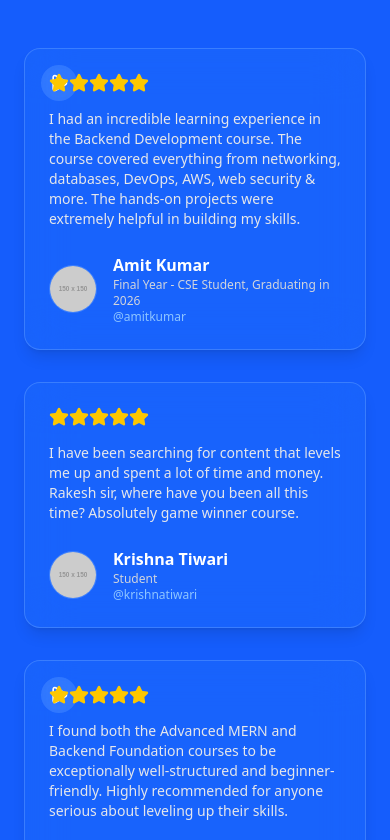
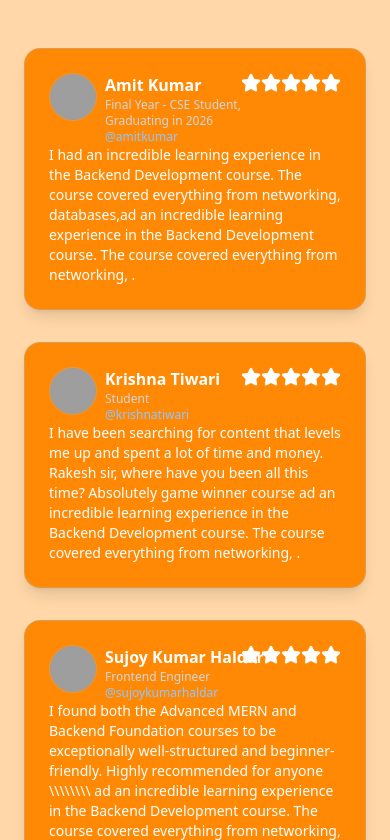
Before and after one commit to Santosh93kumar/Superior, a React (Vite) app: page / in a window 390 px wide. Shown: the part 4164-5004 px from the top of the page. Built offline with nearby package versions, Linux system fonts and the light colour scheme.

Commit message:
git changes

```diff
--- a/index.html
+++ b/index.html
@@ -4,7 +4,7 @@
     <meta charset="UTF-8" />
     <link rel="icon" type="image/svg+xml" href="/vite.svg" />
     <meta name="viewport" content="width=device-width, initial-scale=1.0" />
-    <title>vite-project</title>
+    <title>Superior Groups</title>
   </head>
   <body>
     <div id="root"></div>
--- a/src/component/Header.jsx
+++ b/src/component/Header.jsx
@@ -34,7 +34,7 @@ export default function Header() {
     <header
       className={`fixed top-0 left-0 w-full z-10 transition-all duration-500 ${
         isScrolled
-          ? "bg-black/40 backdrop-blur-md shadow-md"
+          ? "bg-orange-400 backdrop-blur-md shadow-md"
           : "bg-transparent"
       }`}
     >
@@ -113,13 +113,13 @@ export default function Header() {
         </nav>
 
         {/* Right: Contact Button */}
-        <div className="hidden md:block">
-          <a
-            href="tel:9999999"
-            className="text-orange-500 px-5 py-2 rounded-lg font-semibold border-2 border-orange-500 hover:bg-[#05CBC6] hover:text-white transition"
-          >
-            Contact Us: 9999999
-          </a>
+        <div className="hidden md:block space-x-3">
+         <button className="text-lg w-20 px-2 py-1 border-orange-400 text-orange-400 font-semibold border-2 rounded-lg">
+          Login
+         </button>
+         <button className="text-lg w-20 px-2 py-1 border-orange-400 bg-orange-400 text-white font-semibold border rounded-lg">
+          Sign up
+         </button>
         </div>
 
         {/* Mobile Hamburger Button */}
--- a/src/component/home/Testimonail.jsx
+++ b/src/component/home/Testimonail.jsx
@@ -287,84 +287,99 @@ const testimonials = [
     role: "Final Year - CSE Student, Graduating in 2026",
     username: "@amitkumar",
     message:
-      "I had an incredible learning experience in the Backend Development course. The course covered everything from networking, databases, DevOps, AWS, web security & more. The hands-on projects were extremely helpful in building my skills.",
+      "I had an incredible learning experience in the Backend Development course. The course covered everything from networking, databases,ad an incredible learning experience in the Backend Development course. The course covered everything from networking, .",
     stars: 5,
-    type: "video",
-    image: "https://via.placeholder.com/150",
+    // type: "video",
+    image: "https://plus.unsplash.com/premium_photo-1690407617542-2f210cf20d7e?ixlib=rb-4.1.0&ixid=M3wxMjA3fDB8MHxzZWFyY2h8MXx8cGVyc29ufGVufDB8fDB8fHww&fm=jpg&q=60&w=3000",
   },
   {
     name: "Krishna Tiwari",
     role: "Student",
     username: "@krishnatiwari",
     message:
-      "I have been searching for content that levels me up and spent a lot of time and money. Rakesh sir, where have you been all this time? Absolutely game winner course.",
+      "I have been searching for content that levels me up and spent a lot of time and money. Rakesh sir, where have you been all this time? Absolutely game winner course ad an incredible learning experience in the Backend Development course. The course covered everything from networking, .",
     stars: 5,
-    type: "text",
-    image: "https://via.placeholder.com/150",
+    // type: "text",
+    image: "https://encrypted-tbn0.gstatic.com/images?q=tbn:ANd9GcTWjBTIJQA5vmWLWDq7a3w9a1QTZzv9TbaPWA&s",
   },
   {
     name: "Sujoy Kumar Haldar",
     role: "Frontend Engineer",
     username: "@sujoykumarhaldar",
-    message:
-      "I found both the Advanced MERN and Backend Foundation courses to be exceptionally well-structured and beginner-friendly. Highly recommended for anyone serious about leveling up their skills.",
+    message: "I found both the Advanced MERN and Backend Foundation courses to be exceptionally well-structured and beginner-friendly. Highly recommended for anyone \\\\\\\\\\\\\\\\\ ad an incredible learning experience in the Backend Development course. The course covered everything from networking," ,
     stars: 5,
-    type: "video",
-    image: "https://via.placeholder.com/150",
+    // type: "video",
+    image: "https://imgs.search.brave.com/0-x_bzTdAsmVTbTAxNcINw_liyip68lLOr_EeSFaHGc/rs:fit:860:0:0:0/g:ce/aHR0cHM6Ly9pbWcu/ZnJlZXBpay5jb20v/ZnJlZS1waG90by9k/aWdpdGFsLWFydC1w/b3J0cmFpdC1wZXJz/b24tbGlzdGVuaW5n/LW11c2ljLWhlYWRw/aG9uZXNfMjMtMjE1/MTA2NTA3OC5qcGc_/c2VtdD1haXNfaHli/cmlkJnc9NzQw",
   },
 ];
 
 export default function TestimonialSection() {
   return (
-    <section className="text-black bg-blue-600 py-16 px-6">
+    <section className="text-black bg-orange-200 py-16 px-6">
       <div className="max-w-6xl mx-auto text-center mb-12">
         <h2 className="text-4xl font-bold mb-2">What Our Students Say</h2>
         <p className="text-gray-400">Real stories from people who leveled up 🚀</p>
       </div>
 
       <div className="grid grid-cols-1 md:grid-cols-3 gap-8">
-  {testimonials.map((t, idx) => (
+{testimonials.map((t, idx) => (
   <div
     key={idx}
-    className="relative p-6 rounded-2xl border border-blue-300/30
-               shadow-lg flex flex-col justify-between
-               bg-blue-500/10 backdrop-blur-xl overflow-hidden"
+    className="relative p-6 rounded-2xl border border-blue-300/30 shadow-lg flex flex-col bg-orange-400 backdrop-blur-xl overflow-hidden group"
   >
-    {/* Optional soft overlay (can remove if not needed) */}
-    <div className="absolute inset-0 bg-blue-500/10 pointer-events-none"></div>
+    {/* Image */}
+   <img
+  src={t.image}
+  alt={t.name}
+  className="absolute top-6 left-6 w-12 h-12 rounded-full object-cover border border-blue-300/30
+             transition-all duration-500 group-hover:top-0 group-hover:left-0 group-hover:w-full group-hover:h-full group-hover:rounded-none group-hover:object-contain"
+/>
 
-    {/* Video/Audio Play Icon */}
-    {t.type === "video" && (
-      <div className="absolute top-4 left-4 bg-blue-300/20 backdrop-blur-md p-2 rounded-full cursor-pointer z-20">
-        <Play className="w-5 h-5 text-white" />
-      </div>
-    )}
+
+    {/* Top-left User info (default) */}
+    <div className="text-left flex flex-col relative ml-14 transition-opacity duration-500 group-hover:opacity-0 z-20">
+      <h4 className="font-semibold text-white text-base">{t.name}</h4>
+      <p className="text-xs text-gray-300 w-[150px]">{t.role}</p>
+      <p className="text-xs text-blue-300">{t.username}</p>
+    </div>
 
     {/* Stars */}
-    <div className="flex mb-4 relative z-20">
+    <div className="flex mb-2 justify-end absolute right-0 p-6 top-0 z-20 transition-opacity duration-500 group-hover:opacity-0">
       {Array.from({ length: t.stars }).map((_, i) => (
-        <Star key={i} className="w-5 h-5 text-yellow-400 fill-yellow-400" />
+        <Star key={i} className="w-5 h-5 text-white fill-white" />
       ))}
     </div>
 
-    {/* Message */}
-    <p className="text-gray-200 text-sm mb-6 relative z-20">{t.message}</p>
+    {/* Gradient overlay */}
+    <div className="absolute inset-0 bg-gradient-to-t from-blue-900/70 via-transparent to-transparent opacity-0
+                    transition-opacity duration-500 group-hover:opacity-100 z-10"></div>
 
-    {/* Profile */}
-    <div className="flex items-center gap-4 mt-auto relative z-20">
-      <img
-        src={t.image}
-        alt={t.name}
-        className="w-12 h-12 rounded-full border border-blue-300/30"
-      />
-      <div className="text-left">
-        <h4 className="font-semibold text-white">{t.name}</h4>
-        <p className="text-xs text-gray-300">{t.role}</p>
-        <p className="text-xs text-blue-300">{t.username}</p>
-      </div>
+    {/* Bottom User info (on hover) */}
+    <div className="absolute bottom-6 left-6 text-left flex flex-col opacity-0 z-20
+                    transition-opacity duration-500 group-hover:opacity-100">
+      <h4 className="font-semibold text-white text-base">{t.name}</h4>
+      <p className="text-xs text-gray-300 w-[150px]">{t.role}</p>
+      <p className="text-xs text-blue-300">{t.username}</p>
+    </div>
+
+    {/* Message / Play button */}
+    <div className="relative z-20 flex flex-col gap-2 mt-auto">
+      {t.type === "video" && (
+        <div className="absolute top-4 left-4 bg-blue-300/20 backdrop-blur-md p-2 rounded-full cursor-pointer z-30">
+          <Play className="w-5 h-5 text-white" />
+        </div>
+      )}
+
+      <p className="text-white text-sm transition-opacity duration-300 group-hover:opacity-0">
+        {t.message}
+      </p>
     </div>
   </div>
 ))}
+
+
+
+
 
       </div>
     </section>
```
